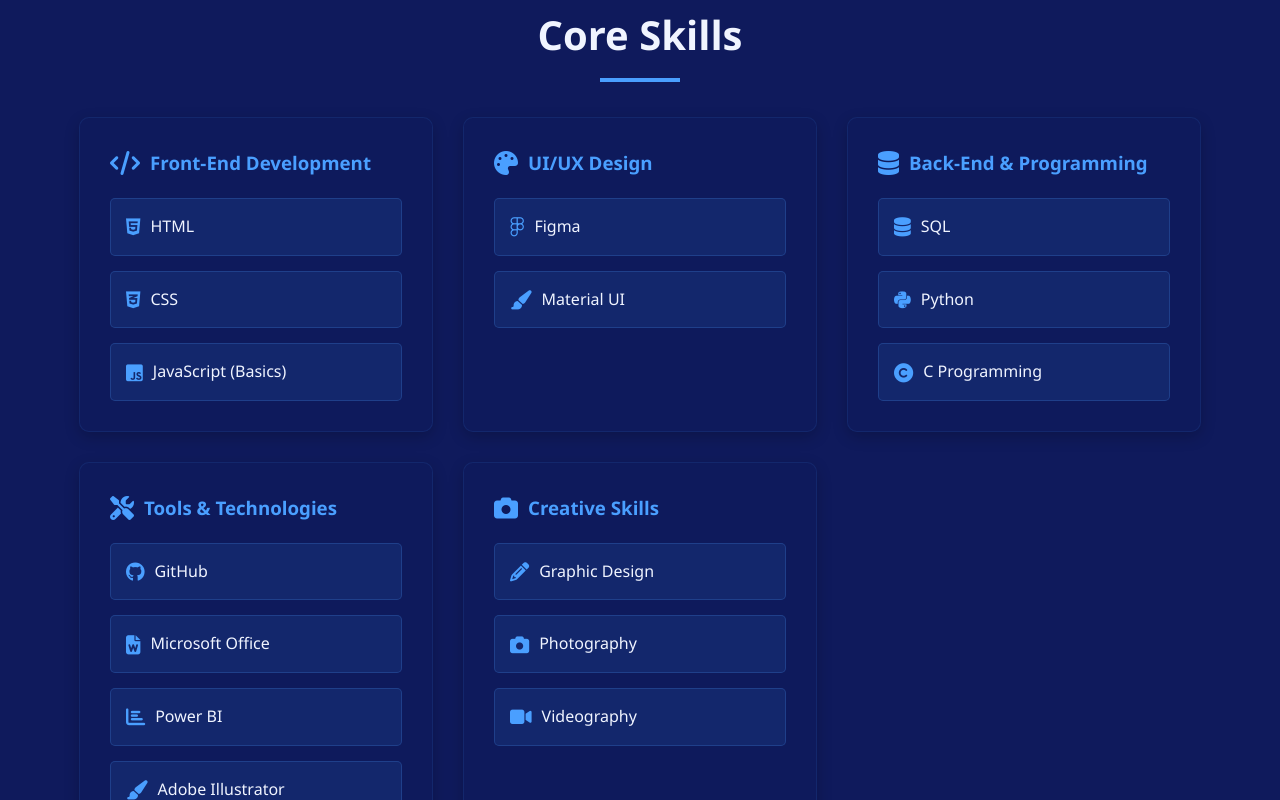
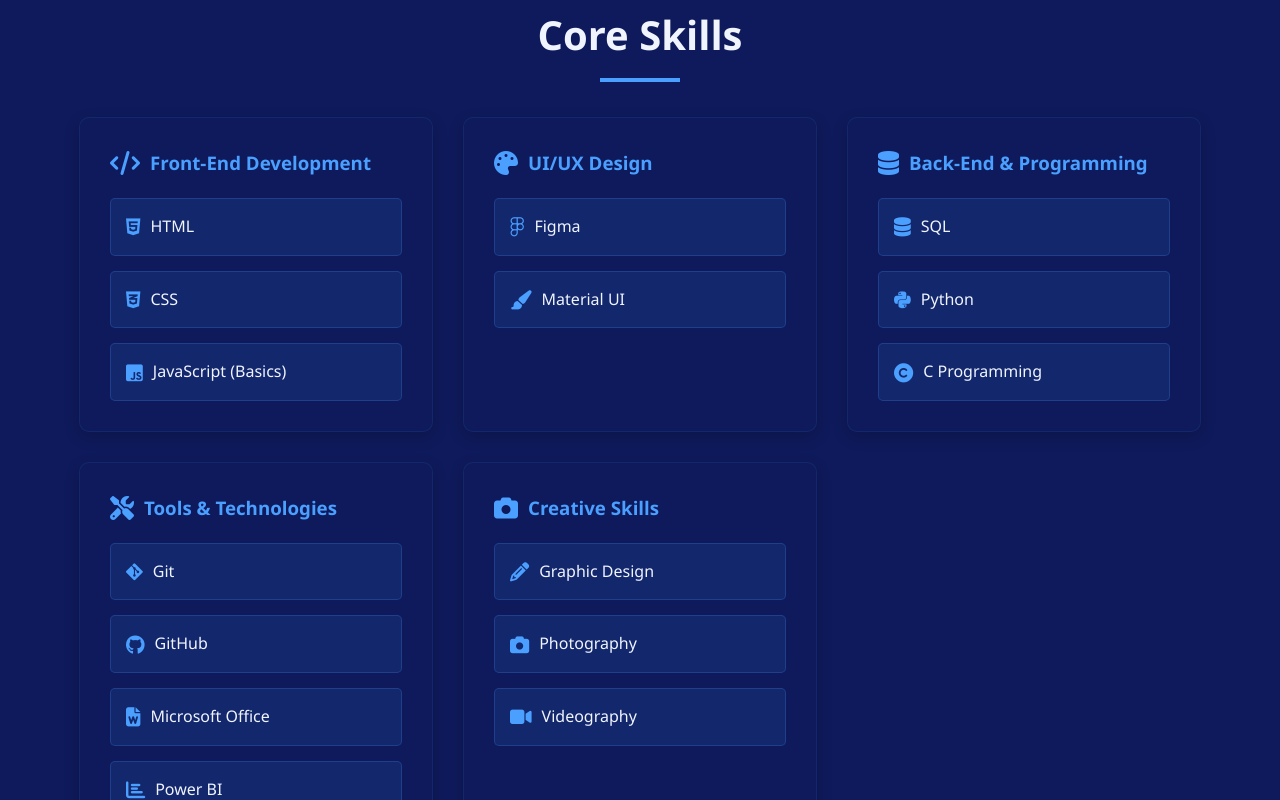
Before and after one commit to vishuM2/PORTPOLIO, a plain HTML site: page index.html in a window 1280 px wide. Shown: the part 1644-2444 px from the top of the page. Drawn offline with Linux system fonts and the light colour scheme; files whose address does not match are found by name.

Commit message:
1index.html

```diff
--- a/index.html
+++ b/index.html
@@ -711,7 +711,7 @@
     <!-- Header & Navigation -->
     <header>
         <div class="container nav-container">
-            <a href="#" class="logo">Vishu's <span> &nbsp; Portfolio </span></a>
+            <a href="#" class="logo">Vishu's<span>&nbsp; Portfolio</span></a>
             <div class="mobile-menu">
                 <i class="fas fa-bars"></i>
             </div>
@@ -748,7 +748,7 @@
             <div class="about-content">
                 <div class="about-img">
                     <!-- Placeholder for profile image -->
-                    <img src="https://github.com/vishuM2/PORTPOLIO/blob/main/main%20image.jpg"alt="Vishu M Melagiri">
+                    <img src="C:\Users\VISHU\Desktop\my projects\images\main image.jpg" alt="Vishu M Melagiri">
                 </div>
                 <div class="about-text">
                     <h2>Innovative Developer & UI/UX Enthusiast</h2>
@@ -818,7 +818,10 @@
                 <div class="skill-category">
                     <h3><i class="fas fa-tools"></i> Tools & Technologies</h3>
                     <div class="skills-list">
-
+                        <div class="skill-item">
+                            <i class="fab fa-git-alt"></i>
+                            <span>Git</span>
+                        </div>
                         <div class="skill-item">
                             <i class="fab fa-github"></i>
                             <span>GitHub</span>
```
